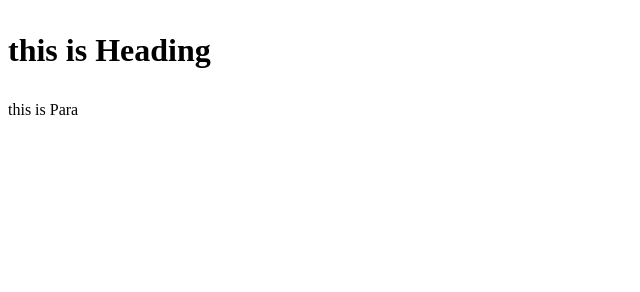
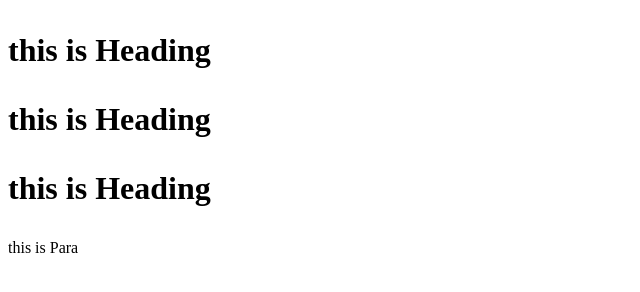
Before and after one commit to rahulkannauji980/myProject, a plain HTML site: page index.html in a window 1280 px wide. Shown: the whole page, without its empty margins (0-640 px from the left). Drawn offline with Linux system fonts and the light colour scheme.

Commit message:
changing

```diff
--- a/index.html
+++ b/index.html
@@ -6,6 +6,11 @@
     <body>
         <div>
             <h1><p>this is Heading</p></h1>
+
+
+            <h1><p>this is Heading</p></h1>
+
+            <h1><p>this is Heading</p></h1>
             <p>this is Para</p>
         </div>
     </body>
```
